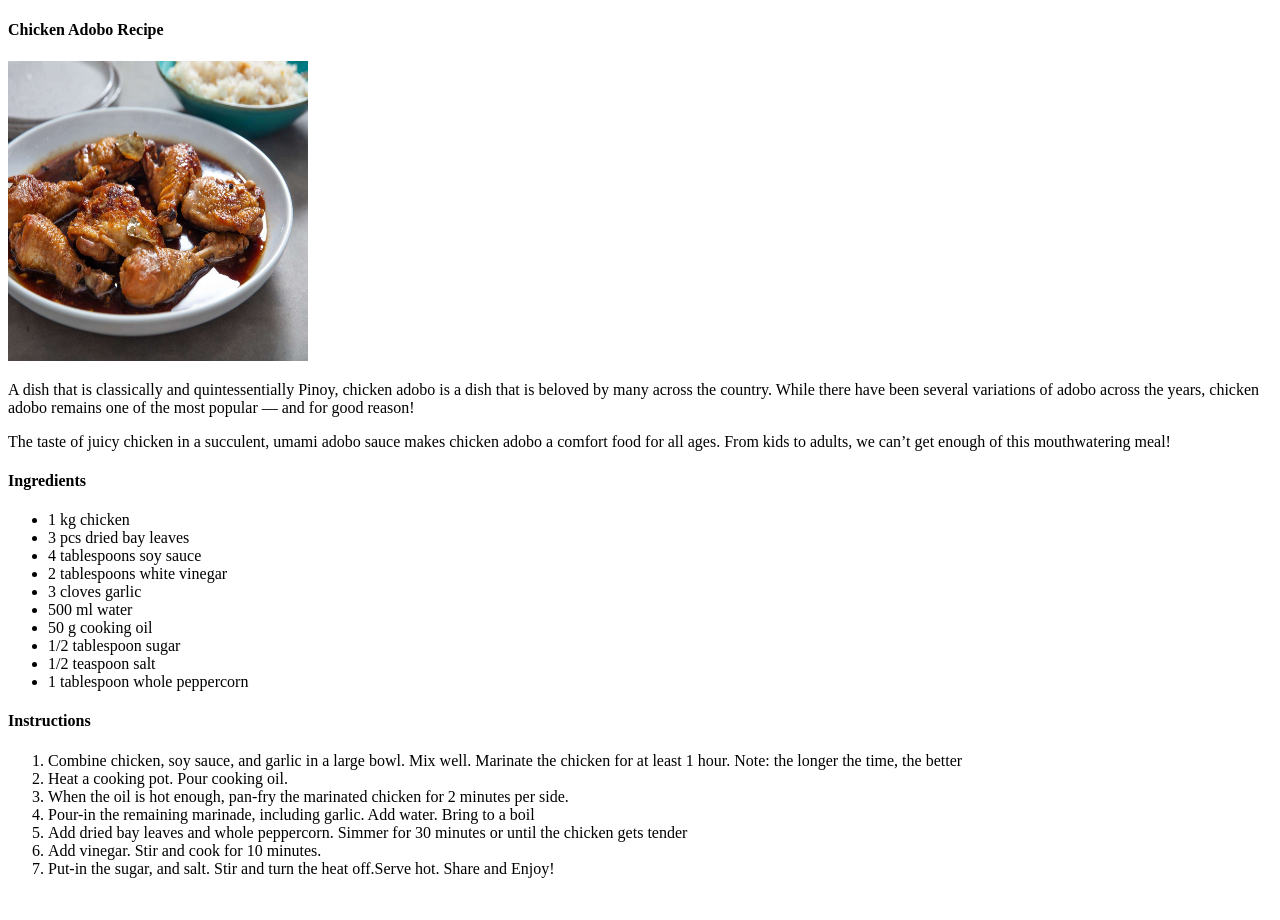
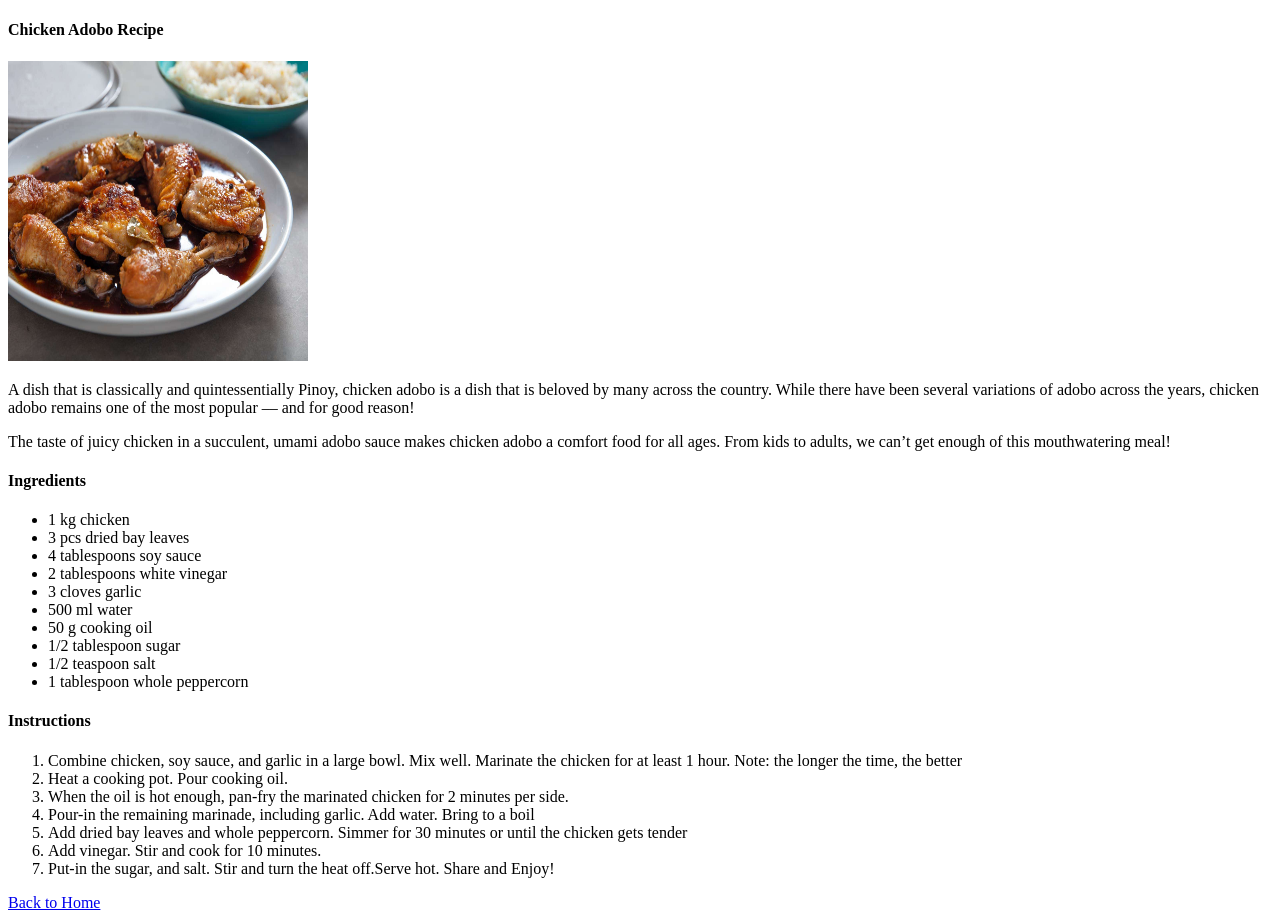
Before and after one commit to pidstudev/the-odin-project, a plain HTML site: page 01 odin-recipes/recipes/adobo recipe/adobo.html in a window 1280 px wide. Before the commit the page ends 894 px from the top, so only its background shows below. Drawn offline with Linux system fonts and the light colour scheme.

Commit message:
Add Homepage link

```diff
--- a/01 odin-recipes/recipes/adobo recipe/adobo.html
+++ b/01 odin-recipes/recipes/adobo recipe/adobo.html
@@ -44,6 +44,8 @@
         <li>Put-in the sugar, and salt. Stir and turn the heat off.Serve hot. Share and Enjoy!</li>
     </ol>
 
+    <a href="../../index.html">Back to Home</a>
+
 </body>
 
 </html>
```
Also changed, not shown: 01 odin-recipes/recipes/bulalo recipe/bulalo.html (+2 -0 lines), 01 odin-recipes/recipes/papaitan recipe/papaitan.html (+1 -0 lines).
